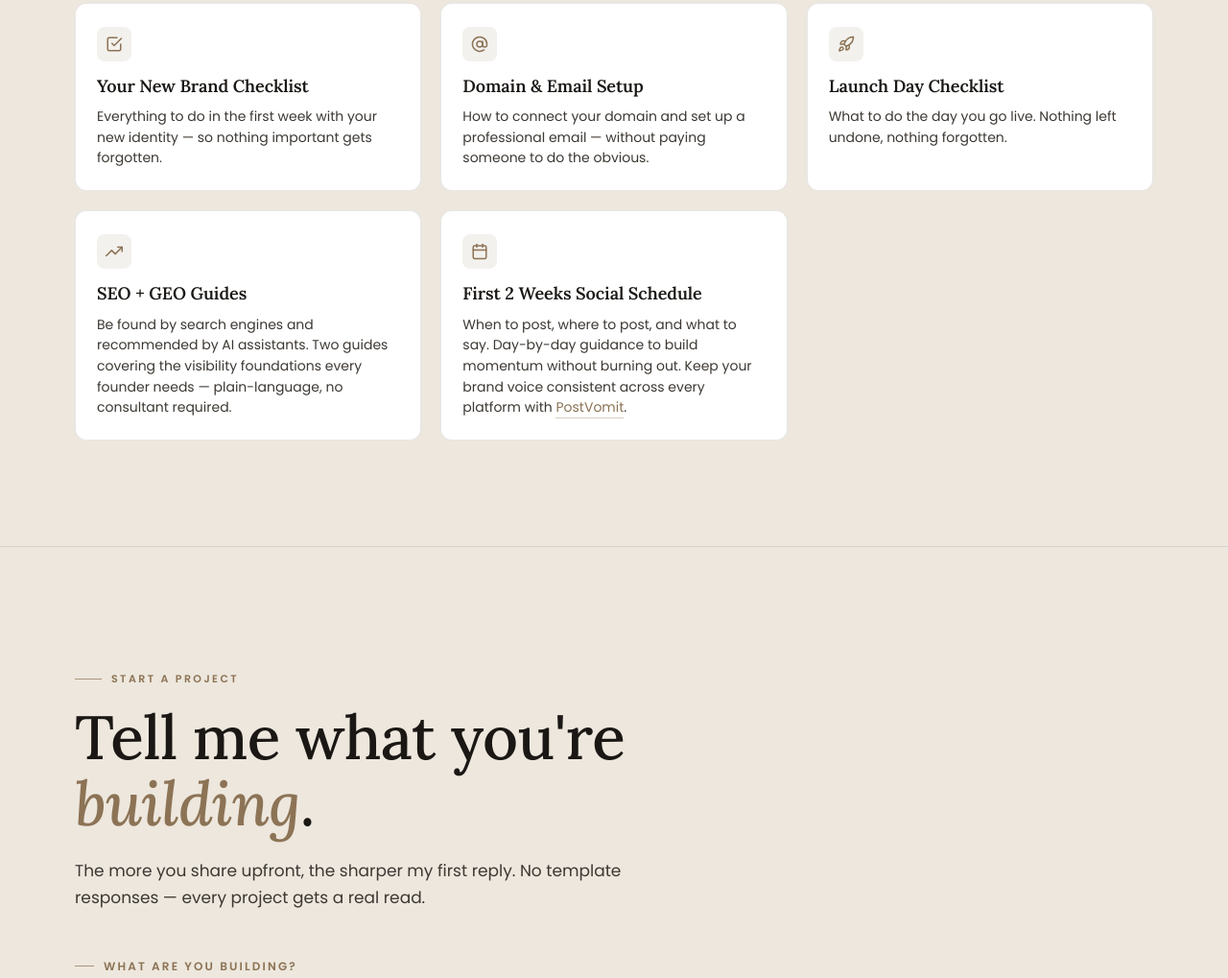
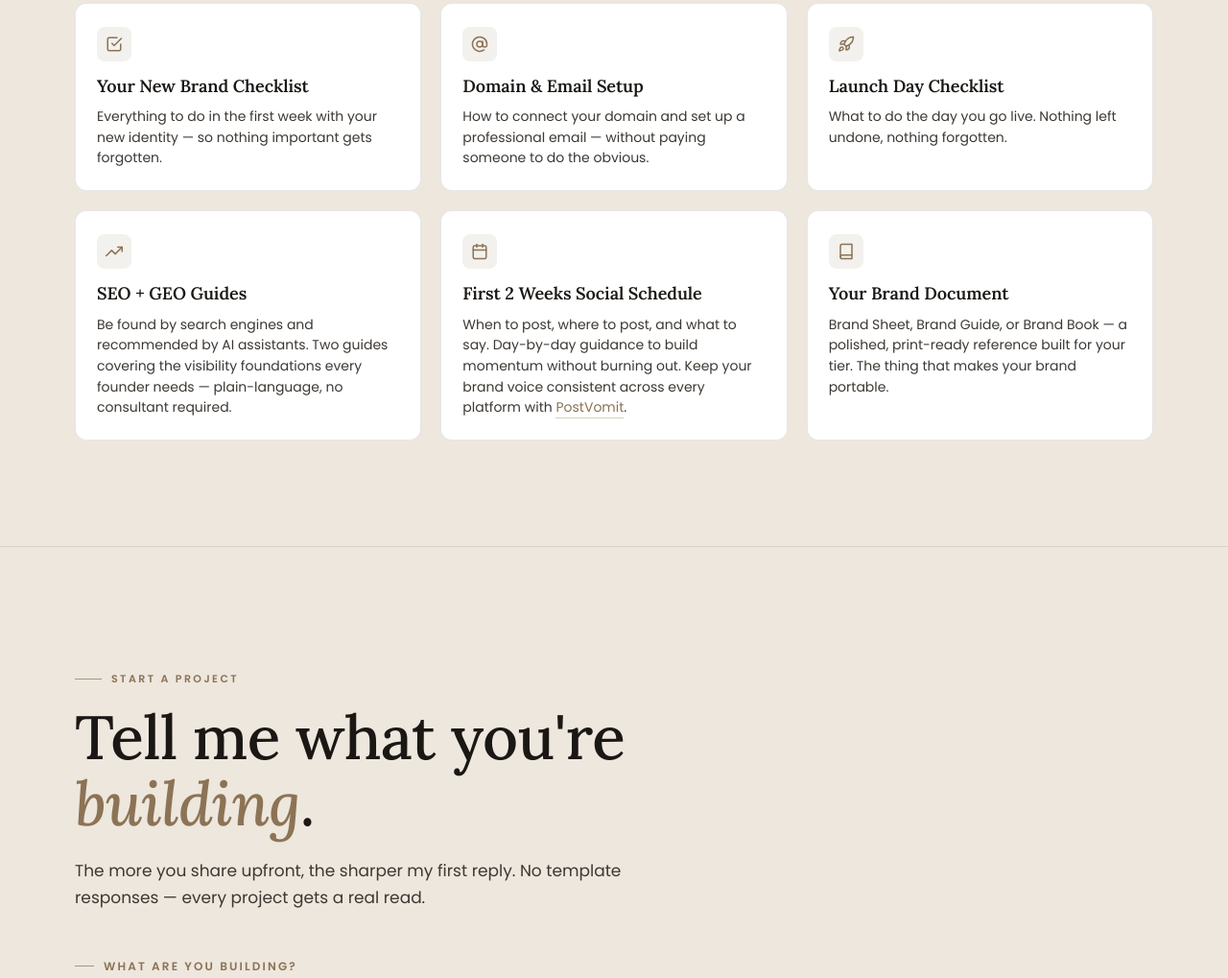
Before and after one commit to alangeleff/alang-studio, a plain HTML site: page imprint.html in a window 1280 px wide. Shown: the part 7217-8236 px from the top of the page at 96% size. Drawn offline with Linux system fonts and the light colour scheme; no server answers.

Commit message:
feat: add 9th value bundle tile (brand document)

```diff
--- a/imprint.html
+++ b/imprint.html
@@ -2232,6 +2232,14 @@
         </span>
         <div class="vb-title">First 2 Weeks Social Schedule</div>
         <p class="vb-desc">When to post, where to post, and what to say. Day-by-day guidance to build momentum without burning out. Keep your brand voice consistent across every platform with <a href="https://postvomit.com" target="_blank" rel="noopener">PostVomit</a>.</p>
+      </article>
+
+      <article class="vb-card reveal">
+        <span class="vb-icon" aria-hidden="true">
+          <svg viewBox="0 0 24 24" fill="none" stroke="currentColor" stroke-width="2" stroke-linecap="round" stroke-linejoin="round"><path d="M4 19.5A2.5 2.5 0 0 1 6.5 17H20"/><path d="M6.5 2H20v20H6.5A2.5 2.5 0 0 1 4 19.5v-15A2.5 2.5 0 0 1 6.5 2z"/></svg>
+        </span>
+        <div class="vb-title">Your Brand Document</div>
+        <p class="vb-desc">Brand Sheet, Brand Guide, or Brand Book — a polished, print-ready reference built for your tier. The thing that makes your brand portable.</p>
       </article>
 
     </div>
```
